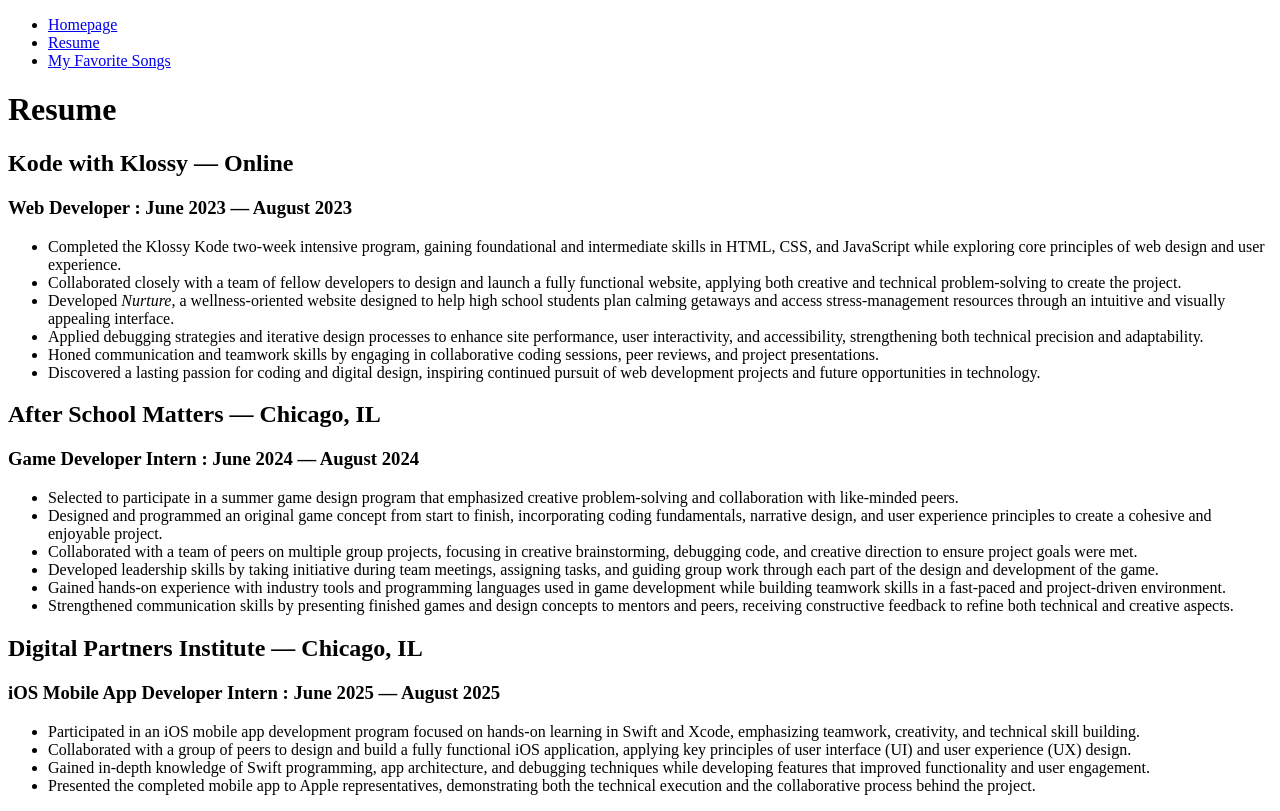
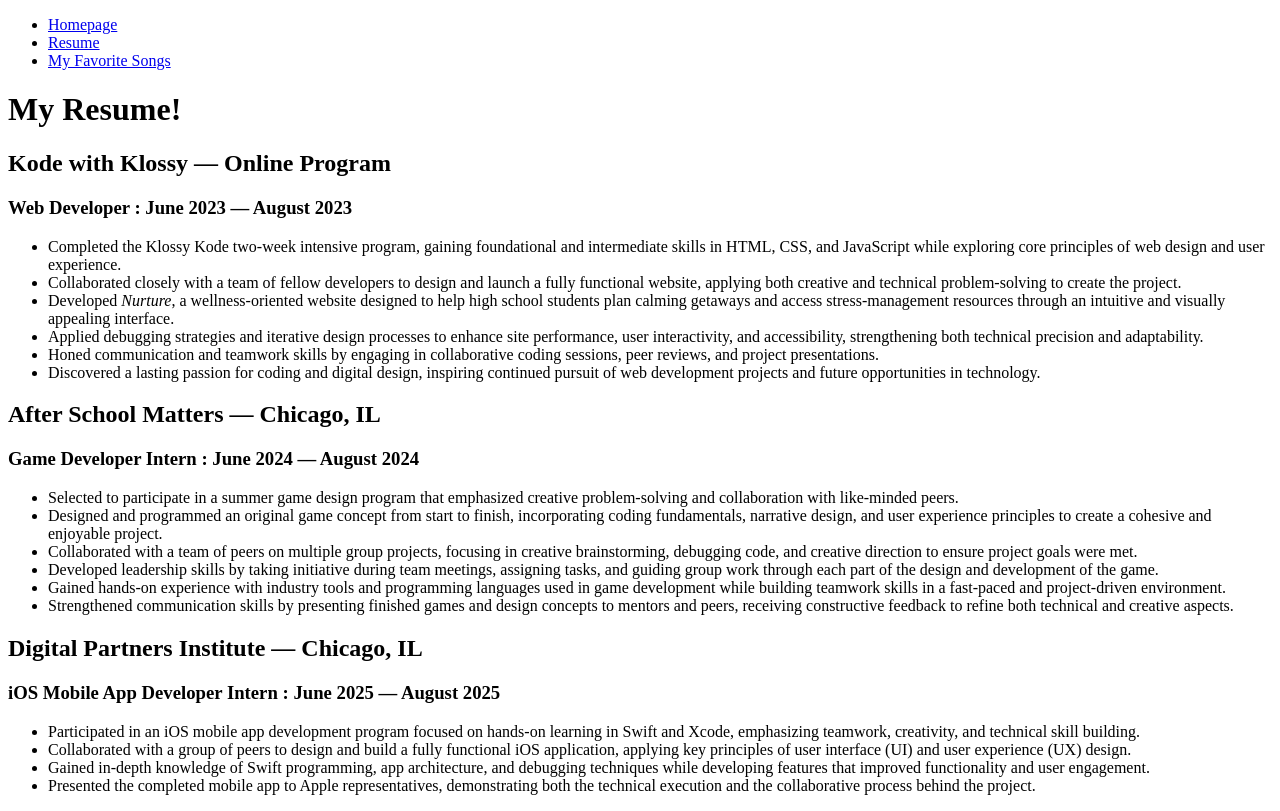
Before and after one commit to janayaC09/webdev_project1, a plain HTML site: page resume.html in a window 1280 px wide. Drawn offline with Linux system fonts and the light colour scheme.

Commit message:
Update resume.html

```diff
--- a/resume.html
+++ b/resume.html
@@ -16,9 +16,9 @@
 		</nav>
 	</header>
 
-	<h1>Resume</h1>
+	<h1>My Resume!</h1>
 
-	<h2>Kode with Klossy — Online</h2>
+	<h2>Kode with Klossy — Online Program</h2>
 	<h3>Web Developer : June 2023 — August 2023</h3>
 	<ul>
 		<li>Completed the Klossy Kode two-week intensive program, gaining foundational and intermediate skills in HTML, CSS, and JavaScript while exploring core principles of web design and user experience.</li>
```
